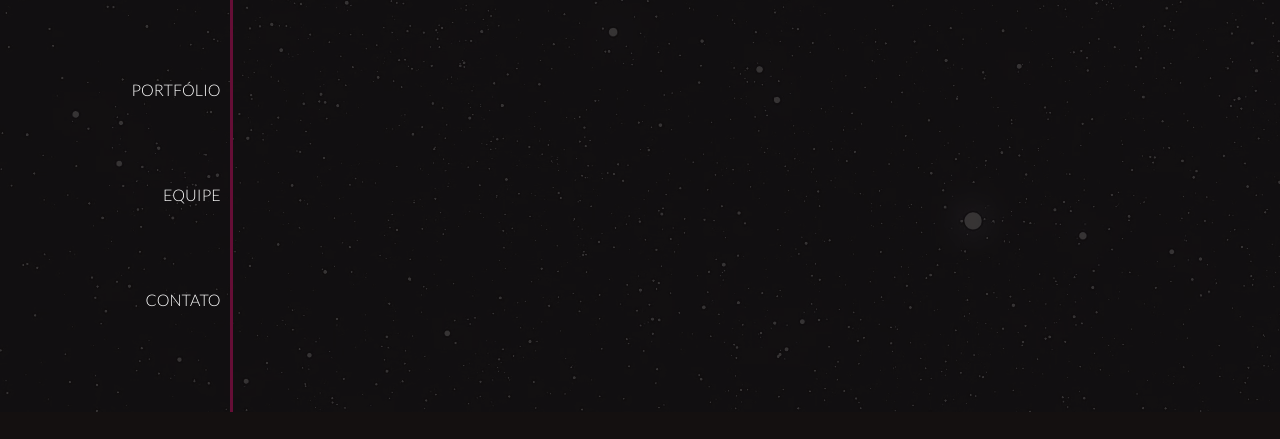
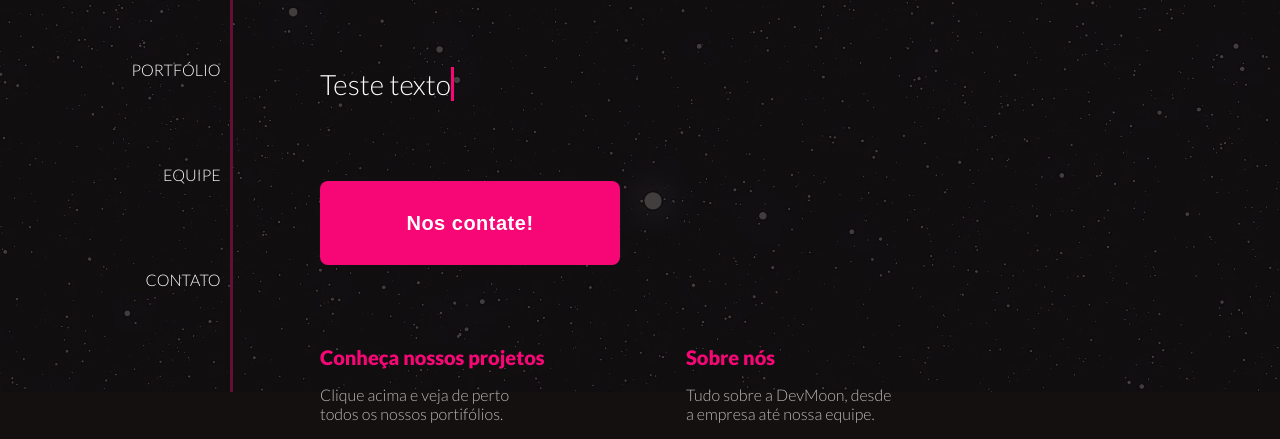
Before and after one commit to ankle-code/dev-moon, a plain HTML site: page index.html in a window 1280 px wide. Shown: the part 408-847 px from the top of the page. Before the commit the page ends 820 px from the top, so only its background shows below. Drawn offline with Linux system fonts and the light colour scheme.

Commit message:
Add some animations and style.

```diff
--- a/css/style.css
+++ b/css/style.css
@@ -2,6 +2,24 @@
     --backgroundDarkColor: #141010;
     --primaryLightColor: #F70776;
     --primaryDarkColor: #650E36;
+    --textLightColor: #ffffff;
+}
+
+@keyframes starsBackground{
+
+    0%{
+        opacity: 0;
+    }
+
+    15%{
+        opacity: 0.2;
+    }
+
+       100%{
+        left: -150%;
+        width: 250%;
+        opacity: 0;
+    }
 }
 
 body{
@@ -20,8 +38,11 @@ body{
 }
 .background{
     background-image: url(../images/background.png);
-    opacity: 0.15;
+    background-repeat: repeat;
+    animation: starsBackground 30s linear infinite;
     position: absolute;
+    top: 0;
+    left: 0;
     z-index: -1;
     width: 100%;
     height: 100%;
@@ -29,7 +50,6 @@ body{
 
 .container{
     max-width: 60vw;
-    background-color: #fd0;
     margin-left: 25vw;
 }
 
@@ -92,4 +112,61 @@ body{
 
 .Moon__image{
     width: 100%;
+    opacity: 0.3;
 }
+
+.Home{
+    padding-top: 22vh;
+}
+
+.Home__title{
+    color: var(--primaryLightColor);
+    font-weight: 900;
+    font-size: 8rem;
+    margin: 0 0 2vh 0;
+}
+
+.Home__title--subtitle{
+    color: var(--textLightColor);
+    font-size: 1.75rem;
+    font-weight: 300;
+}
+
+.Home__title--animation{
+    border-right: 3px solid var(--primaryLightColor);
+    padding: 0;
+    display: inline-block;
+    margin: 10vh 0;
+}
+
+.Home__title--small{
+    font-size: 1.25rem;
+}
+
+.Home__textbox{
+    display: flex;
+    justify-content: space-between;
+    max-width: 45vw;
+}
+
+.Home__text{
+    font-weight: 300;
+    opacity: 0.7;
+    max-width: 210px;
+}
+
+.Home__button{
+    display: block;
+    width: 300px;
+    height: 84px;
+    border-radius: 8px;
+    background-color: var(--primaryLightColor);
+    outline: none;
+    border: none;
+    color: var(--textLightColor);
+    font-size: 1.25rem;
+    font-weight: 600;
+    letter-spacing: 0.5px;
+    margin-bottom: 10vh;
+    cursor: pointer;
+}
--- a/index.html
+++ b/index.html
@@ -51,17 +51,18 @@
             <section class="Home">
 
                 <h1 class="Home__title">DEV MOON</h1>
-                <h3>Web Development & Solutions</h3>
+                <h3 class="Home__title Home__title--subtitle">Web Development & Solutions</h3>
+                <span class="Home__title Home__title--subtitle Home__title--animation">Teste texto</span>
                 <button class="Home__button">Nos contate!</button>
 
-                <div class="Home__textwrap">
+                <div class="Home__textbox">
 
-                    <div class="Home__textbox">
+                    <div>
                         <h3 class="Home__title Home__title--small">Conheça nossos projetos</h3>
-                        <p class="Home__text">Veja abaixo todo o nosso portfólio e nossas especialidades.</p>
+                        <p class="Home__text">Clique acima e  veja de perto todos os nossos portifólios.</p>
                     </div>
 
-                    <div class="Home__textbox">
+                    <div>
                         <h3 class="Home__title Home__title--small">Sobre nós</h3>
                         <p class="Home__text">Tudo sobre a DevMoon, desde a empresa até nossa equipe.</p>
                     </div>
```
Also changed, not shown: 1 other file.
